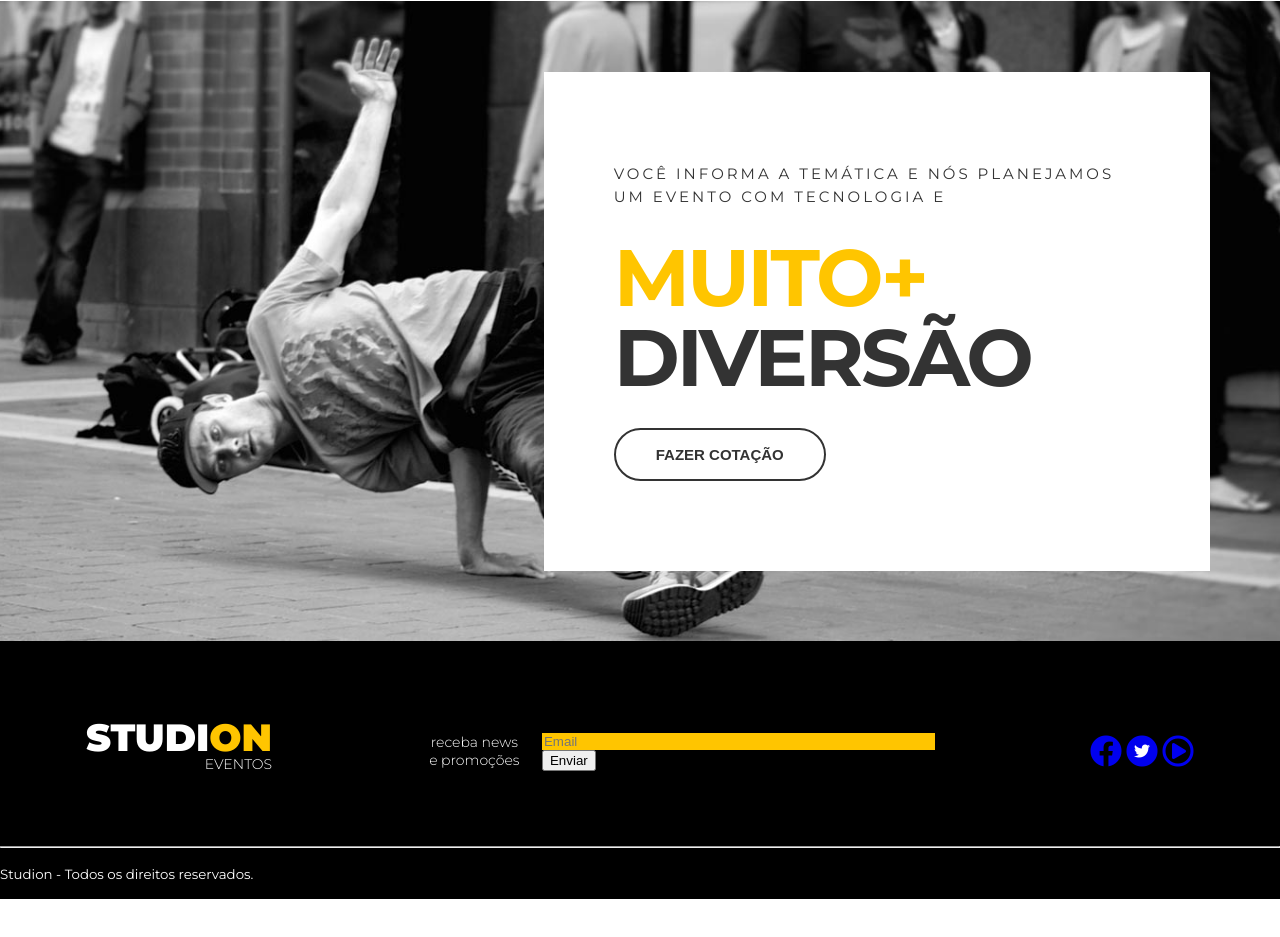
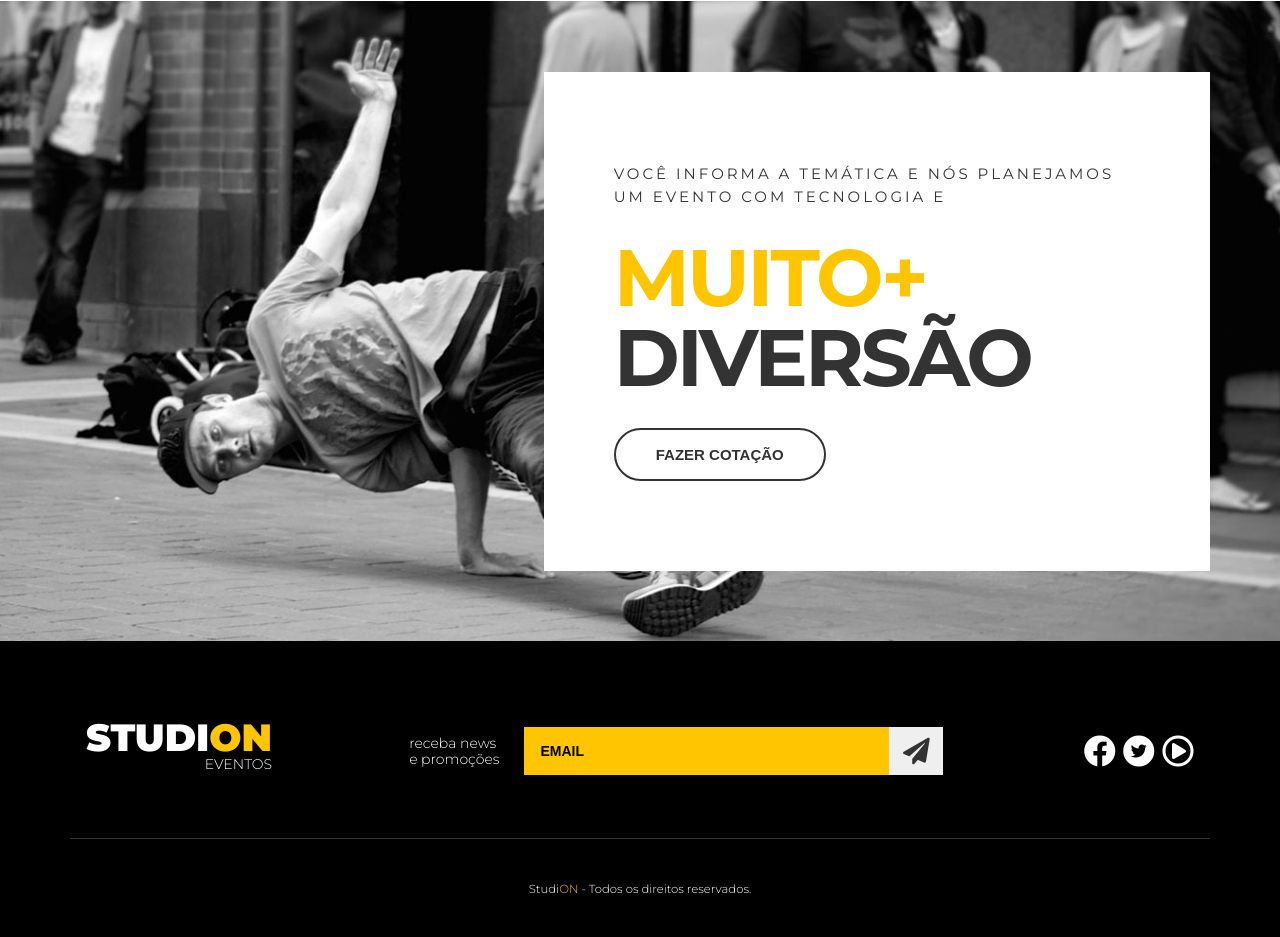
Before and after one commit to juanjunger/studion, a website: page src/index.html in a window 1280 px wide. Shown: the part 1604-2541 px from the top of the page. Before the commit the page ends 2503 px from the top, so only its background shows below. Drawn offline with Linux system fonts and the light colour scheme.

Commit message:
feat(footer__form): update footer form

```diff
--- a/src/css/style.css
+++ b/src/css/style.css
@@ -161,7 +161,7 @@ footer {
 
 .slide__copy {
   position: absolute;
-  top: 25vh;
+  top: 15vh;
   left: 50vw;
 }
 
@@ -298,6 +298,7 @@ footer {
   grid-template-columns: repeat(3, auto);
   align-items: center;
   padding: 5.25rem 1rem 3.75rem;
+  border-bottom: 0.1rem solid #fff3;
 }
 
 .footer .logo-studion {
@@ -315,10 +316,12 @@ footer {
 .footer__form label {
   font-size: 0.875rem;
   font-weight: 300;
-  text-align: center;
+  line-height: 1rem;
 }
 
-.footer__form fieldset {
+.footer__form .footer__form__email {
+  display: grid;
+  grid-template-columns: auto 3.375rem;
   border: unset;
   margin: 0;
   padding: 0;
@@ -326,11 +329,55 @@ footer {
 }
 
 .footer__form input {
-  width: 100%;
   background-color: var(--color-yellow);
   border: unset;
+  padding: 1rem;
+  font-size: 0.875rem;
+  font-weight: 700;
+  color: var(--color-black);
+}
+
+.footer__form input::placeholder {
+  color: var(--color-black);
+  text-transform: uppercase;
+}
+
+.footer__form input:focus {
+  outline: unset;
+}
+
+.footer__form button {
+  border: none;
+  cursor: pointer;
+  color: var(--color-gray);
+  transition: 0.3s all ease;
+}
+
+.footer__form button:hover {
+  background-color: var(--color-gray);
+  color: var(--color-white);
 }
 
 .footer__social {
   justify-self: end;
 }
+
+.footer__social a,
+.footer__social a:visited,
+.footer__social a:active {
+  color: var(--color-white);
+  margin-left: 0.2rem;
+}
+
+.footer__social a .fa-twitter,
+.footer__social a:visited .fa-twitter,
+.footer__social a:active .fa-twitter {
+  color: var(--color-black);
+}
+
+.footer p {
+  text-align: center;
+  font-size: 0.875rem;
+  font-weight: 200;
+  margin: 2.5rem 0;
+}
--- a/src/index.html
+++ b/src/index.html
@@ -140,9 +140,11 @@
 
         <form class="footer__form">
           <label for="email">receba news e promoções</label>
-          <fieldset>
+          <fieldset class="footer__form__email">
             <input id="email" type="email" placeholder="Email" />
-            <button type="submit">Enviar</button>
+            <button type="submit">
+              <i class="fas fa-paper-plane fa-2x"></i>
+            </button>
           </fieldset>
         </form>
         <!-- .footer__form -->
@@ -170,9 +172,11 @@
         <!-- .footer__social -->
       </div>
       <!-- .footer__container -->
-      <hr />
       <p>
-        <small>Studi<span>on</span> - Todos os direitos reservados.</small>
+        <small>
+          Studi<span class="copy--primary">ON</span> - Todos os direitos
+          reservados.
+        </small>
       </p>
     </footer>
     <!-- footer -->
```
